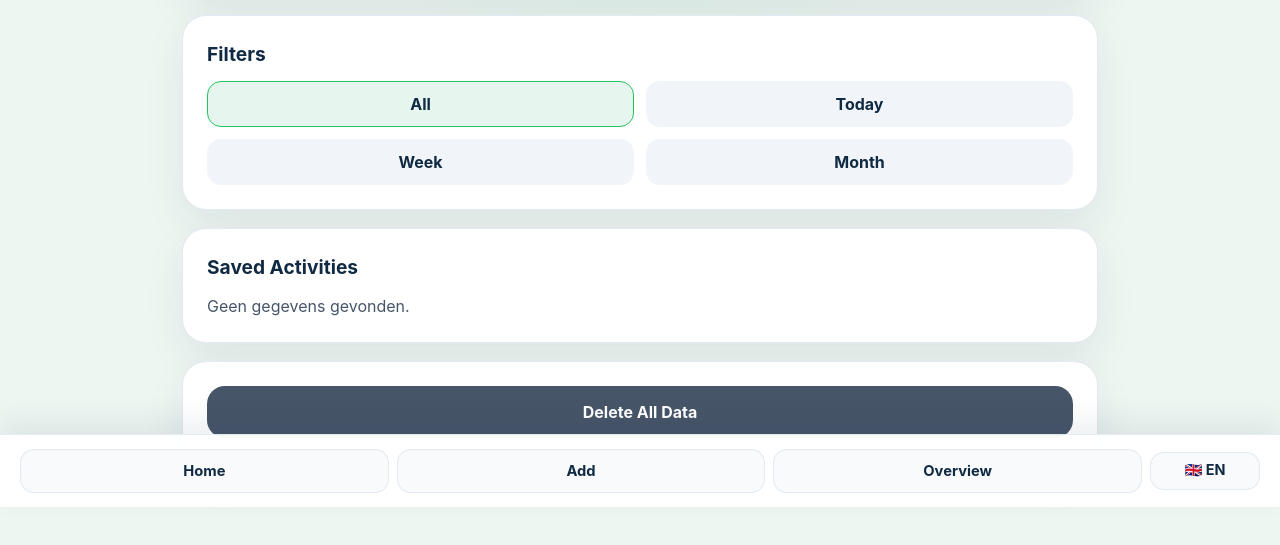
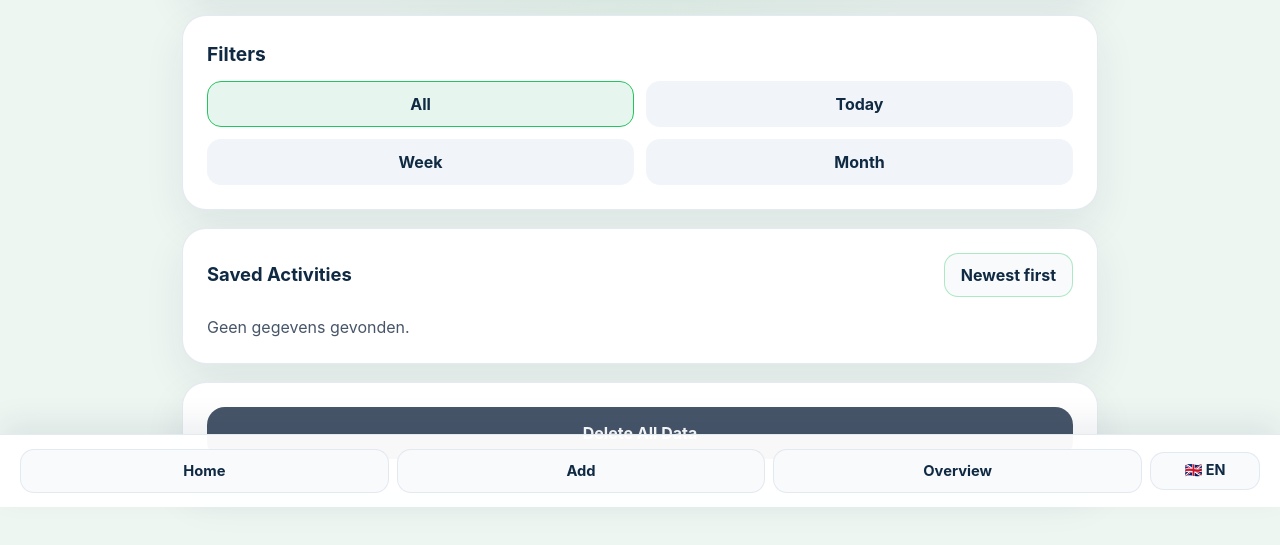
Before and after one commit to wsdi123/schoolproject-pwa, a website: page public/overzicht.html in a window 1280 px wide. Shown: the part 293-838 px from the top of the page. Drawn offline with Linux system fonts and the light colour scheme.

Commit message:
Fouten op overzichtspagina opgelost

```diff
--- a/public/overzicht.html
+++ b/public/overzicht.html
@@ -66,7 +66,12 @@
         </div>
       </section>
       <section class="card">
-        <h2 data-translate="savedItems">Saved Activities</h2>
+        <div class="section-header">
+          <h2 data-translate="savedItems">Saved Activities</h2>
+          <button id="sort-button" type="button" class="sort-toggle">
+            Newest first
+          </button>
+        </div>
         <div id="items-lijst">
           <!-- Activiteiten uit LocalStorage verschijnen hier -->
         </div>
```
